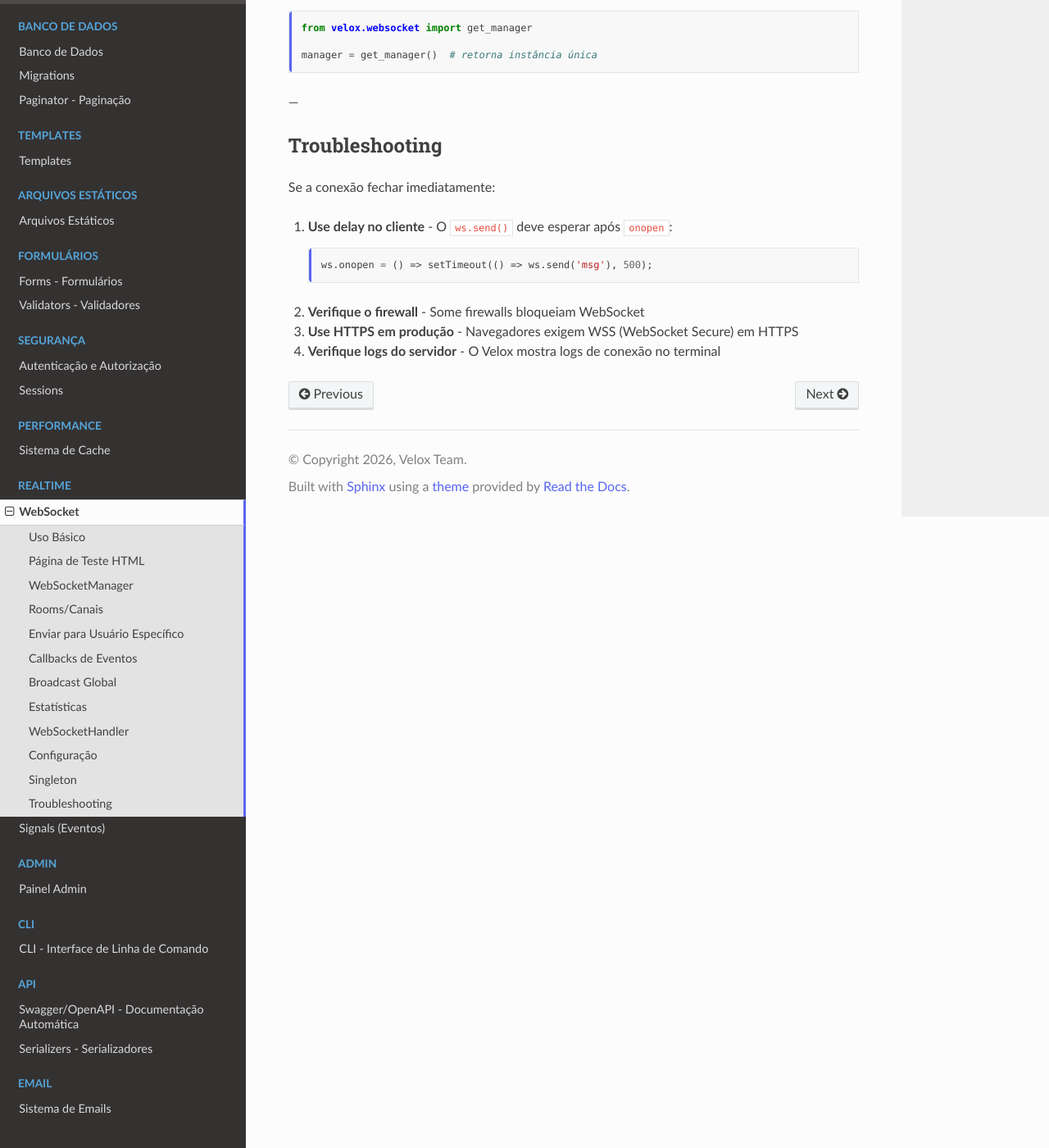
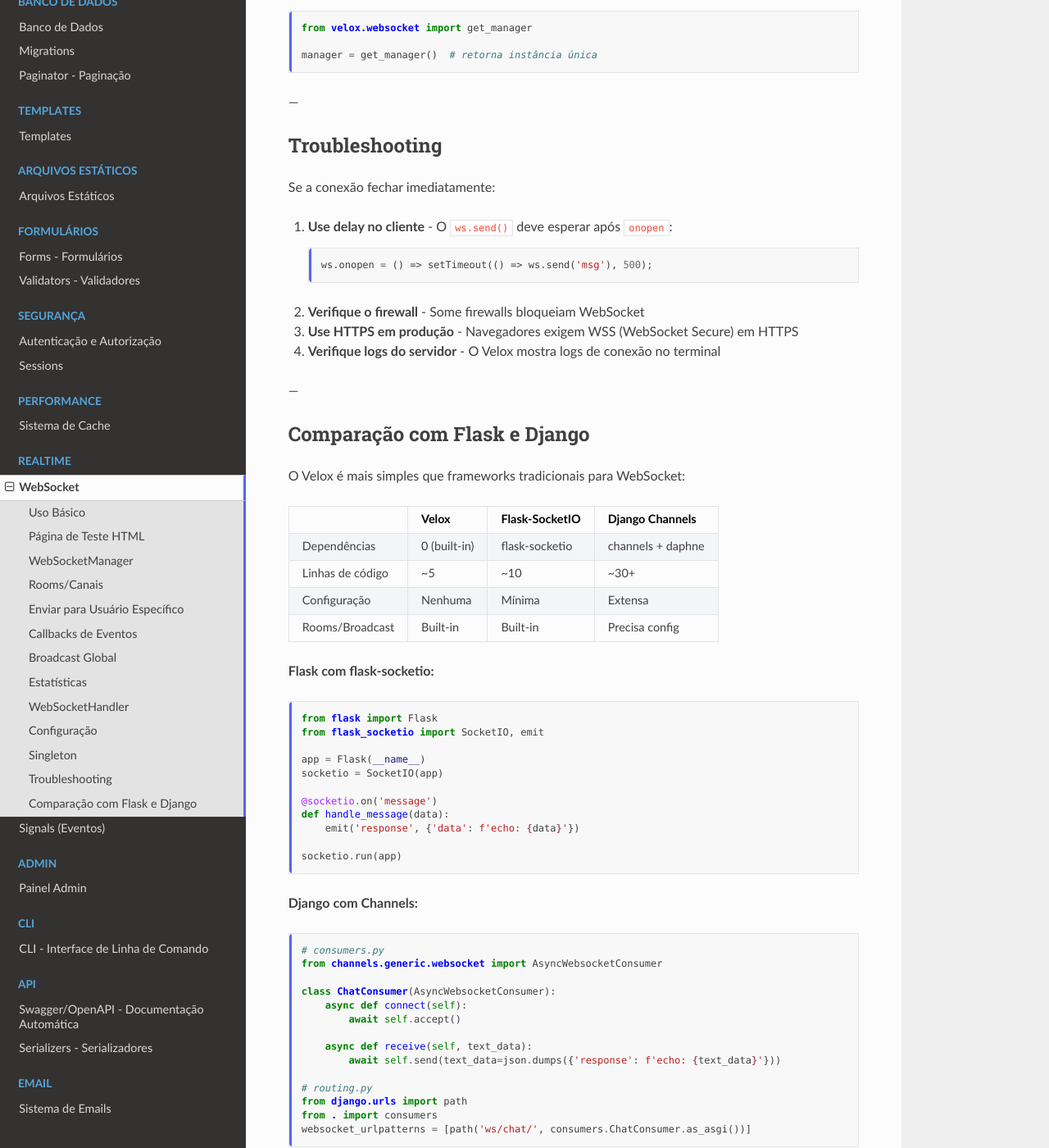
Before and after one commit to Barros1915/velox, a Sphinx documentation site: the page built from docs/source/websocket.rst, in a window 1280 px wide and 1400 px high, scrolled down 4768 px. Shown: the whole window at 82% size. Built offline with Sphinx 7.4.7 and the Read the Docs theme 3.1.0, drawn with Linux system fonts in a browser that asks for light colours; some of the changed text lies outside the part shown.

Commit message:
Adicionar comparação WebSocket: Velox vs Flask vs Django
- Tabela comparativa de código
- Exemplo Flask com flask-socketio
- Exemplo Django com Channels
- Destaque para simplicidade do Velox

```diff
--- a/docs/source/websocket.rst
+++ b/docs/source/websocket.rst
@@ -279,3 +279,77 @@
 3. **Use HTTPS em produção** - Navegadores exigem WSS (WebSocket Secure) em HTTPS
 
 4. **Verifique logs do servidor** - O Velox mostra logs de conexão no terminal
+
+---
+
+Comparação com Flask e Django
+-----------------------------
+
+O Velox é mais simples que frameworks tradicionais para WebSocket:
+
++------------------+-------------------+-------------------+-------------------+
+|                  | Velox             | Flask-SocketIO    | Django Channels   |
++==================+===================+===================+===================+
+| Dependências     | 0 (built-in)      | flask-socketio    | channels + daphne |
++------------------+-------------------+-------------------+-------------------+
+| Linhas de código | ~5                | ~10               | ~30+              |
++------------------+-------------------+-------------------+-------------------+
+| Configuração     | Nenhuma           | Mínima            | Extensa           |
++------------------+-------------------+-------------------+-------------------+
+| Rooms/Broadcast  | Built-in          | Built-in          | Precisa config    |
++------------------+-------------------+-------------------+-------------------+
+
+**Flask com flask-socketio:**
+
+.. code-block:: python
+
+   from flask import Flask
+   from flask_socketio import SocketIO, emit
+
+   app = Flask(__name__)
+   socketio = SocketIO(app)
+
+   @socketio.on('message')
+   def handle_message(data):
+       emit('response', {'data': f'echo: {data}'})
+
+   socketio.run(app)
+
+**Django com Channels:**
+
+.. code-block:: python
+
+   # consumers.py
+   from channels.generic.websocket import AsyncWebsocketConsumer
+
+   class ChatConsumer(AsyncWebsocketConsumer):
+       async def connect(self):
+           await self.accept()
+
+       async def receive(self, text_data):
+           await self.send(text_data=json.dumps({'response': f'echo: {text_data}'}))
+
+   # routing.py
+   from django.urls import path
+   from . import consumers
+   websocket_urlpatterns = [path('ws/chat/', consumers.ChatConsumer.as_asgi())]
+
+**Velox (mesmo resultado, muito mais simples):**
+
+.. code-block:: python
+
+   from velox import Velox
+
+   app = Velox(__name__)
+
+   @app.websocket('/ws/chat')
+   async def chat(ws):
+       while True:
+           msg = await ws.receive()
+           if msg is None: break
+           await ws.send(f'echo: {msg}')
+
+   app.run(asgi=True)
+
+**Resultado:** O Velox faz em 5 linhas o que outros frameworks fazem em 10-30+ linhas,
+sem nenhuma dependência extra.
```
